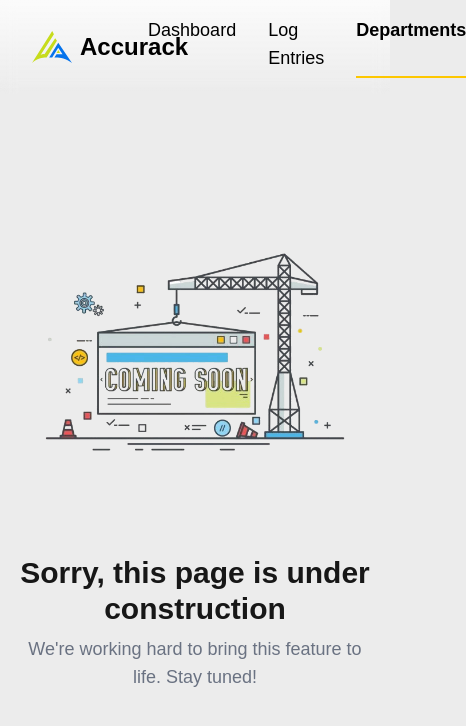
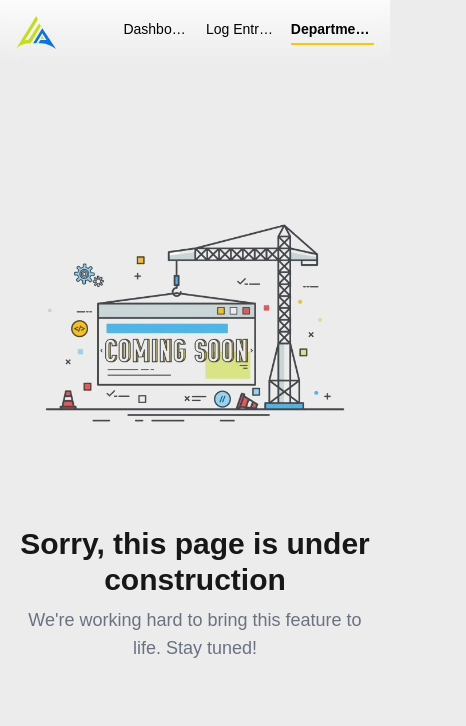
Before and after one commit to NashwahK/Accurack, a Next.js app in the folder accurack-web/: page /departments in a window 390 px wide. Shown: the top 726 px of the page, 466 px wide, since content can reach past the window. Built offline with nearby package versions, Linux system fonts and the light colour scheme; a web font is replaced by a local one.

Commit message:
Responsiveness on iPhones fixed

```diff
--- a/accurack-web/src/app/page.tsx
+++ b/accurack-web/src/app/page.tsx
@@ -44,7 +44,7 @@ const Dashboard: React.FC = () => {
       <div className='p-4 md:p-2'>
         <GreetingCard />
       </div>
-      <div className="flex flex-wrap gap-4">
+      <div className="w-full flex flex-wrap justify-center gap-4">
         {quickStats.map((stat, idx) => (
           <QuickCard key={idx} {...stat} />
         ))}
--- a/accurack-web/src/components/Navbar.tsx
+++ b/accurack-web/src/components/Navbar.tsx
@@ -15,21 +15,24 @@ export default function Navbar() {
   ];
 
   return (
-    <nav className="w-full flex justify-between items-center px-8 py-4 sticky top-0 z-50
+    <nav className="w-full flex justify-between items-center px-4 sm:px-8 py-4 sticky top-0 z-50
       bg-gradient-to-b from-white/80 to-transparent dark:from-black/80 dark:to-transparent
       backdrop-blur-sm text-black dark:text-white">
 
+      {/* Logo and name */}
       <div className="flex items-center gap-2">
         <Image
-        src="/Accurack Logo.svg"
-        alt="Accurack Logo"
-        width={40}
-        height={40}
-        className=""
+          src="/Accurack Logo.svg"
+          alt="Accurack Logo"
+          width={40}
+          height={40}
         />
-        <h1 className="font-semibold text-2xl">Accurack</h1>
+        {/* Hide name on small screens */}
+        <h1 className="font-semibold text-2xl hidden sm:block">Accurack</h1>
       </div>
-      <div className="flex gap-8 text-lg">
+
+      {/* Nav links */}
+      <div className="flex gap-4 sm:gap-8 text-sm sm:text-lg overflow-x-auto max-w-[70%] sm:max-w-none">
         {links.map(({ href, label }) => (
           <Link
             key={href}
@@ -37,8 +40,12 @@ export default function Navbar() {
             className={`
               pb-1
               border-b-2
-              transition
-              ${isActive(href) ? "font-bold border-yellow-400" : "border-transparent hover:border-yellow-400 transition duration-300 ease-in-out hover:-translate-y-1"}
+              truncate
+              max-w-[100px]
+              ${isActive(href)
+                ? "font-bold border-yellow-400"
+                : "border-transparent hover:border-yellow-400 transition duration-300 ease-in-out hover:-translate-y-1"
+              }
             `}
           >
             {label}
--- a/accurack-web/src/components/QuickCards.tsx
+++ b/accurack-web/src/components/QuickCards.tsx
@@ -9,7 +9,7 @@ interface QuickCardProps {
 
 const QuickCard: React.FC<QuickCardProps> = ({ label, value, change, isPositive }) => {
   return (
-    <div className="bg-white dark:bg-zinc-900 p-4 rounded-2xl shadow-md w-full max-w-[285px]">
+    <div className="bg-white dark:bg-zinc-900 p-4 rounded-2xl shadow-md w-full max-w-[220px]">
       <p className="text-lg text-zinc-500 dark:text-zinc-400 font-semibold mb-2">{label}</p>
       <h3 className="text-3xl font-bold text-center text-zinc-800 dark:text-white">{value}</h3>
       <p className={`text-lg mt-1 text-center font-medium ${isPositive ? 'text-green-500' : 'text-red-500'}`}>
```
